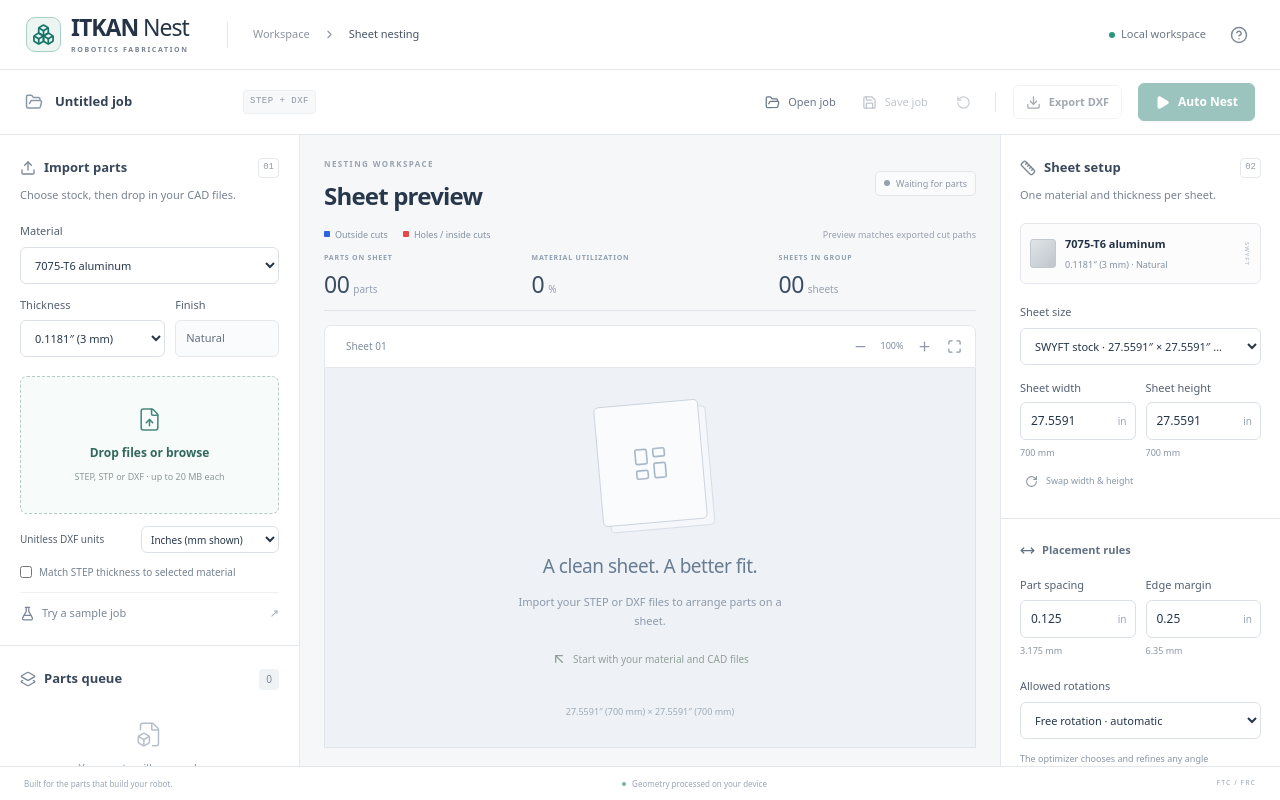
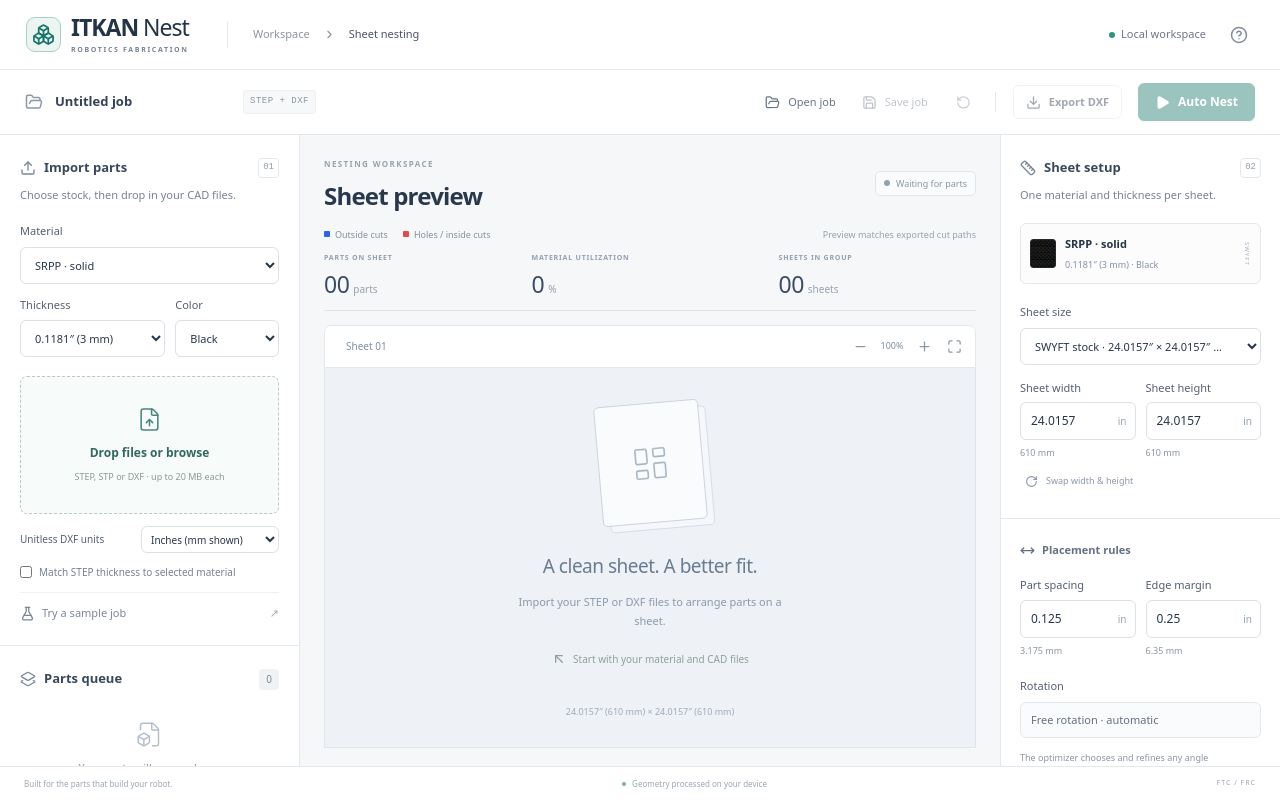
Before and after one commit to soulflowxd/auto-nesting, a React (Vite) app: page / in a window 1280 px wide. Built offline with nearby package versions, Linux system fonts and the light colour scheme.

Commit message:
Default to 3 mm SRPP and always use automatic free rotation

```diff
--- a/src/App.tsx
+++ b/src/App.tsx
@@ -17,7 +17,7 @@ export default function App() {
   const [error,setError]=useState('');
   const [draggingFiles,setDraggingFiles]=useState(false);
   const dragDepth=useRef(0);
-  const [active,setActive]=useState('al7075-3');
+  const [active,setActive]=useState('srpp-3-black');
   const [sheetIndices,setSheetIndices]=useState<Record<string,number>>({});
   const [help,setHelp]=useState(false);
   const [reset,setReset]=useState(false);
@@ -26,7 +26,7 @@ export default function App() {
   const controller=useRef<AbortController|null>(null);
   const open=useRef<HTMLInputElement>(null);
   const groups=[...new Set(parts.map(p=>p.stockId))];
-  const stockId=groups.includes(active)?active:groups[0]??'al7075-3';
+  const stockId=groups.includes(active)?active:groups[0]??'srpp-3-black';
   const sheetSettings=settings[stockId]??defaultSettings(getStock(stockId));
   const group=results.find(g=>g.stockId===stockId);
   const sheetIndex=Math.min(sheetIndices[stockId]??0,Math.max(0,(group?.nest.sheetsUsed??0)-1));
--- a/src/components/ImportPanel.tsx
+++ b/src/components/ImportPanel.tsx
@@ -8,7 +8,7 @@ import { STOCKS, getStock } from '../lib/materials';
 
 type ImportStatus={name:string;error?:string;done?:boolean};
 export function ImportPanel({busy,onActivity}:{busy:boolean;onActivity:(value:boolean)=>void}) {
-  const [stockId,setStockId]=useState('al7075-3');
+  const [stockId,setStockId]=useState('srpp-3-black');
   const [unit,setUnit]=useState<UnitOverride>('in');
   const [autoThickness,setAutoThickness]=useState(false);
   const [statuses,setStatuses]=useState<ImportStatus[]>([]);
--- a/src/components/StockPanel.tsx
+++ b/src/components/StockPanel.tsx
@@ -25,8 +25,8 @@ export function StockPanel({stockId,onSelect,disabled}:{stockId:string;onSelect:
       <button className="text-button rotate-sheet" disabled={disabled} onClick={()=>update({widthIn:s.heightIn,heightIn:s.widthIn})}><RotateCw size={13}/>Swap width & height</button>
     </div>
     <div className="panel-section"><h3 className="subheading"><MoveHorizontal size={15}/>Placement rules</h3><div className="field-pair dimension-pair"><DimensionField label="Part spacing" value={s.gapIn} onChange={gapIn=>update({gapIn})} disabled={disabled}/><DimensionField label="Edge margin" value={s.marginIn} onChange={marginIn=>update({marginIn})} disabled={disabled}/></div>
-      <label>Allowed rotations<select aria-label="Allowed rotations" disabled={disabled} value={s.rotation} onChange={e=>update({rotation:e.target.value as SheetSettings['rotation']})}><option value="free">Free rotation · automatic</option><option value="quarter">Quarter turns · 90°</option><option value="fine">Fine turns · 30°</option><option value="fixed">Locked · 0° only</option></select></label>
-      {s.rotation==='free'&&<p className="field-hint">The optimizer chooses and refines any angle automatically. No angle or increment to enter.</p>}
+      <label>Rotation<span className="static-field">Free rotation · automatic</span></label>
+      <p className="field-hint">The optimizer chooses and refines any angle automatically. No angle or increment to enter.</p>
       <p className="field-hint"><Scan size={13}/>Parts stay outside other parts’ holes.</p>
       {errors.length>0&&<div className="error-message" role="alert">{errors.join(' ')}</div>}
     </div>
--- a/src/stores/job-store.ts
+++ b/src/stores/job-store.ts
@@ -11,7 +11,7 @@ type JobState = {
   setResults:(results:GroupResult[],revision:number)=>void;loadJob:(job:JobDocument)=>void;clear:()=>void;
 };
 function ensureSettings(parts:JobPart[],settings:Record<string,SheetSettings>) {
-  const next={...settings};
+  const next:Record<string,SheetSettings>=Object.fromEntries(Object.entries(settings).map(([id,value])=>[id,{...value,rotation:'free' as const}]));
   for(const p of parts) next[p.stockId]??=defaultSettings(getStock(p.stockId));
   return next;
 }
@@ -25,9 +25,9 @@ export const useJobStore=create<JobState>((set)=>({
     return {parts,settings:ensureSettings(parts,s.settings),results:s.results.filter(g=>!affected.has(g.stockId)),revision:s.revision+1};
   }),
   removePart:id=>set(s=>({parts:s.parts.filter(p=>p.id!==id),results:s.results.filter(g=>g.stockId!==s.parts.find(p=>p.id===id)?.stockId),revision:s.revision+1})),
-  updateSettings:(id,patch)=>set(s=>({settings:{...s.settings,[id]:{...(s.settings[id]??defaultSettings(getStock(id))),...patch}},results:s.results.filter(g=>g.stockId!==id),revision:s.revision+1})),
+  updateSettings:(id,patch)=>set(s=>({settings:{...s.settings,[id]:{...(s.settings[id]??defaultSettings(getStock(id))),...patch,rotation:'free'}},results:s.results.filter(g=>g.stockId!==id),revision:s.revision+1})),
   setResults:(results,revision)=>set(s=>s.revision===revision?{results}:{}),
-  loadJob:job=>{const results=restoreLayouts(job);set(s=>({name:job.name,parts:job.parts,settings:ensureSettings(job.parts,job.settings),results,revision:s.revision+1}));},
+  loadJob:job=>{const settings=ensureSettings(job.parts,job.settings);const results=restoreLayouts({...job,settings});set(s=>({name:job.name,parts:job.parts,settings,results,revision:s.revision+1}));},
   clear:()=>set(s=>({name:'Untitled job',parts:[],settings:{},results:[],revision:s.revision+1})),
 }));
 export function currentJob():JobDocument {
```
Also changed, not shown: 3 other files (tests, documents, lock files or other folders).
